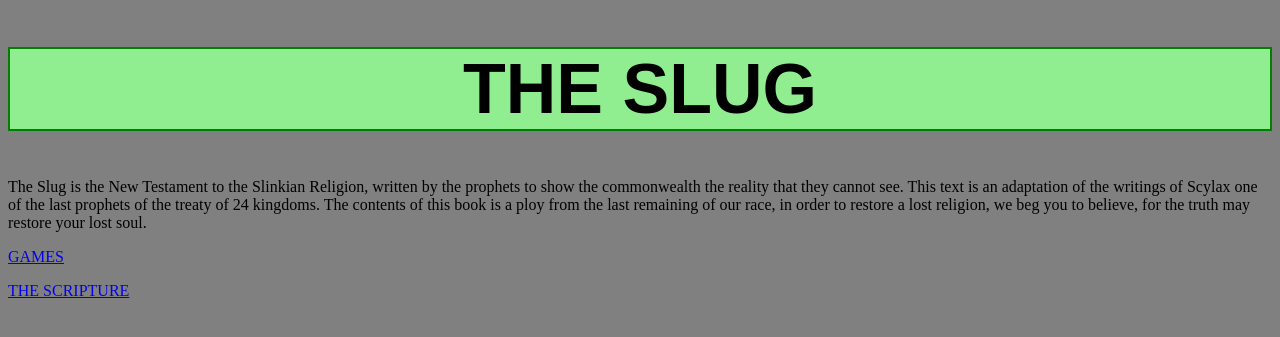
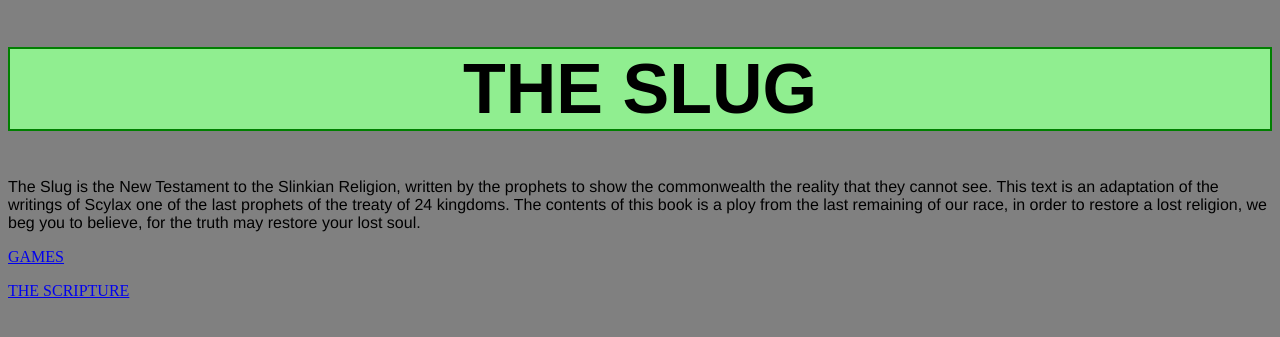
Before and after one commit to JULES311/jules311.github.io, a PHP site: page / in a window 1280 px wide. Shown: the top 337 px of the page. Run offline with PHP 8.4, Linux system fonts and the light colour scheme.

Commit message:
Update style.css

```diff
--- a/style.css
+++ b/style.css
@@ -19,6 +19,6 @@ body {
 }
 
 .text {
-
+  font-family: Helvetica;
 
 }
```
